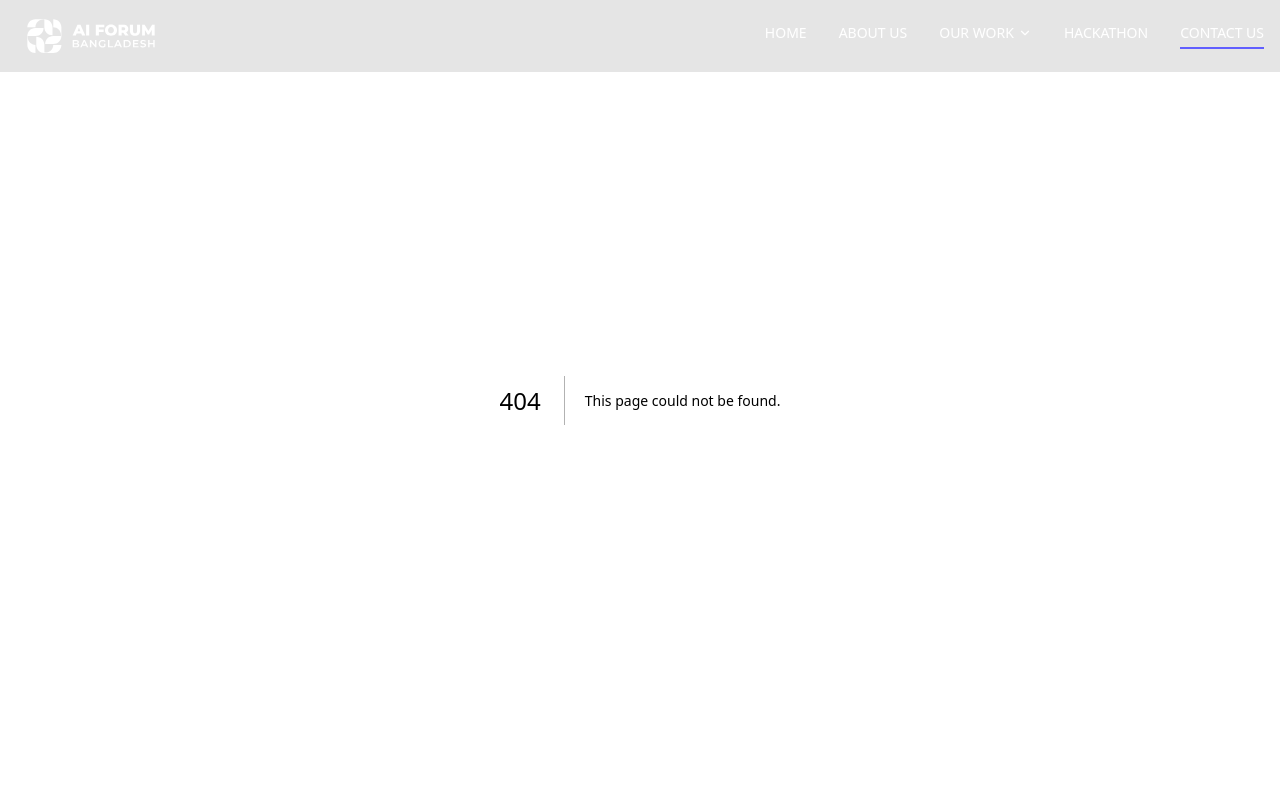
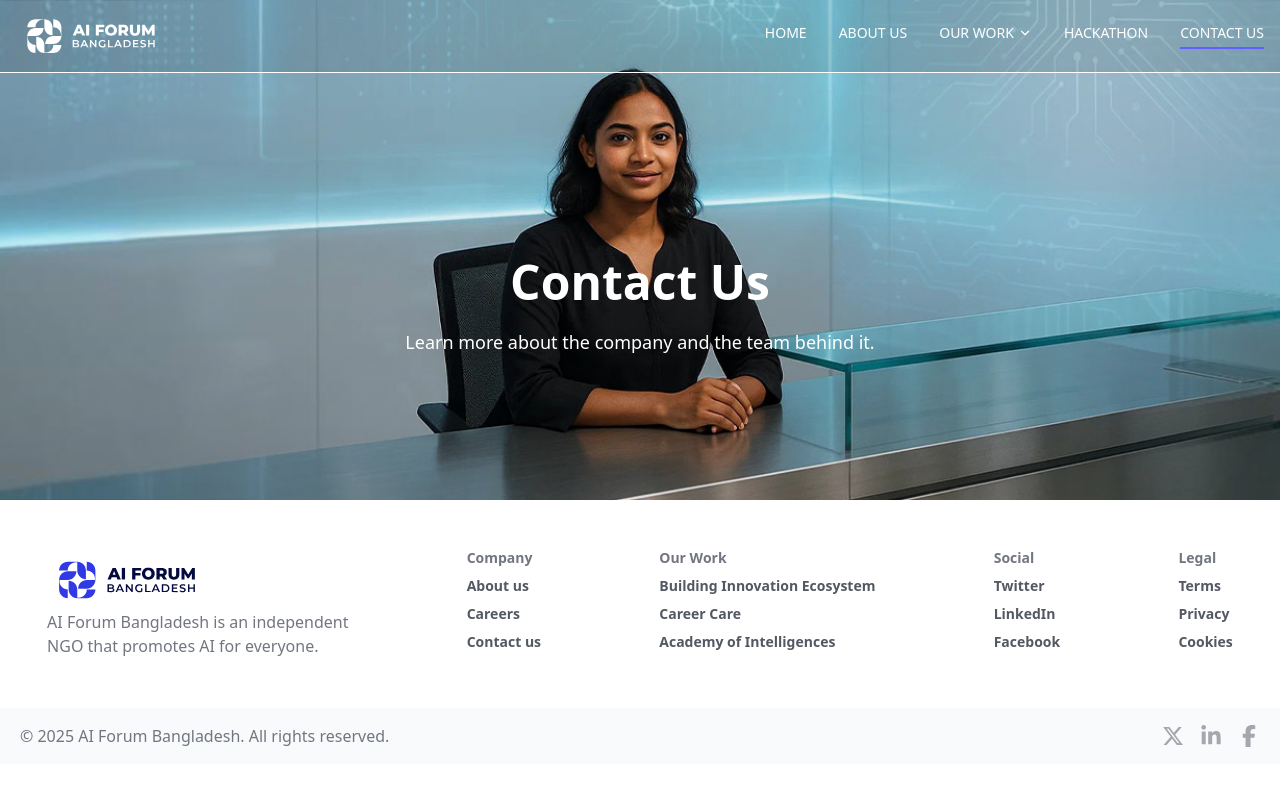
Before and after one commit to FarabiAkash/ai-forum, a Next.js app: page /contact-us in a window 1280 px wide. Before the commit this address had no page. Shown: the top 800 px of the page. Built offline with nearby package versions, Linux system fonts and the light colour scheme.

Commit message:
Implement banner for contact-us

```diff
--- /dev/null
+++ b/app/contact-us/page.js
@@ -0,0 +1,14 @@
+import CommonBanner from '@/components/Shared/CommonBanner'
+import bannerImg from '@/public/assets/contact-us/banner.jpg'
+const page = () => {
+    return (
+        <>
+            <CommonBanner
+                title={'Contact Us'}
+                description={'Learn more about the company and the team behind it.'}
+                bannerImg={bannerImg}
+            />
+        </>
+    )
+}
+export default page
```
